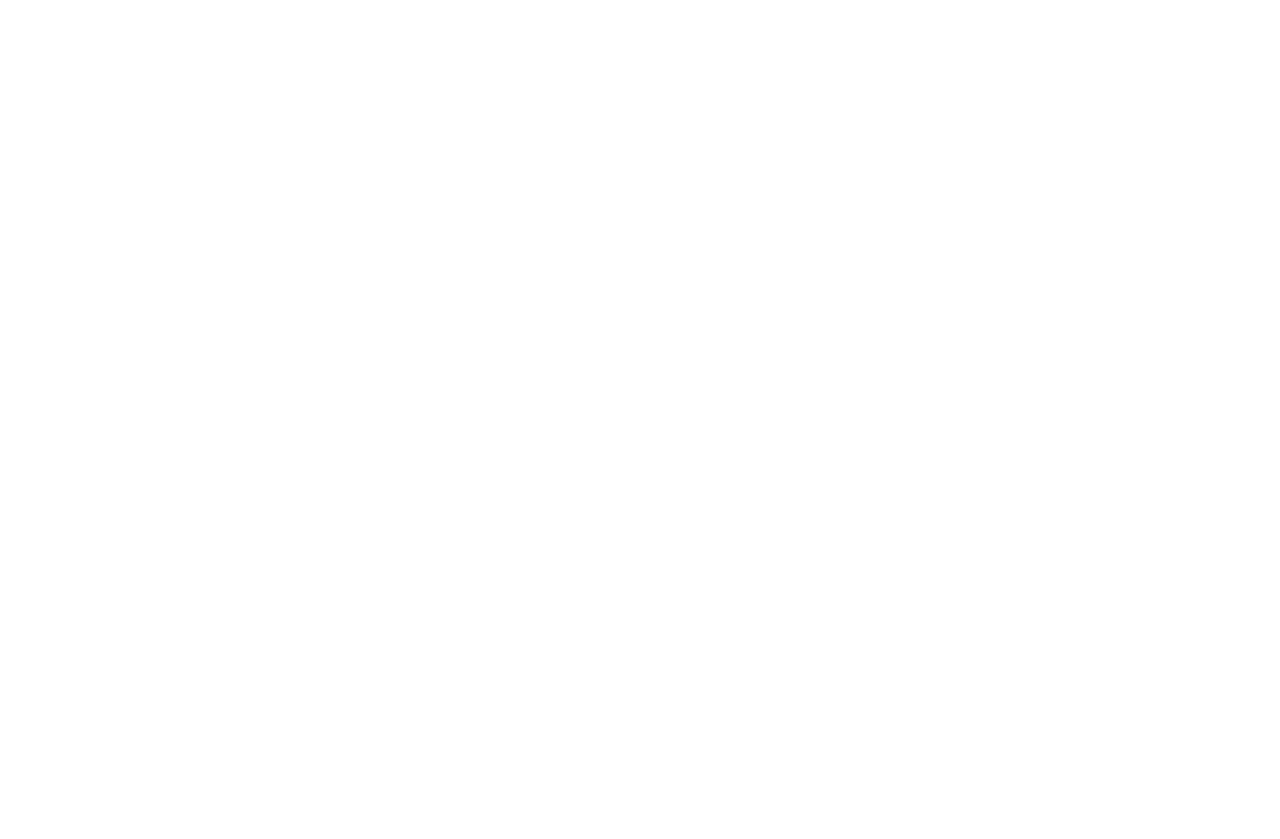
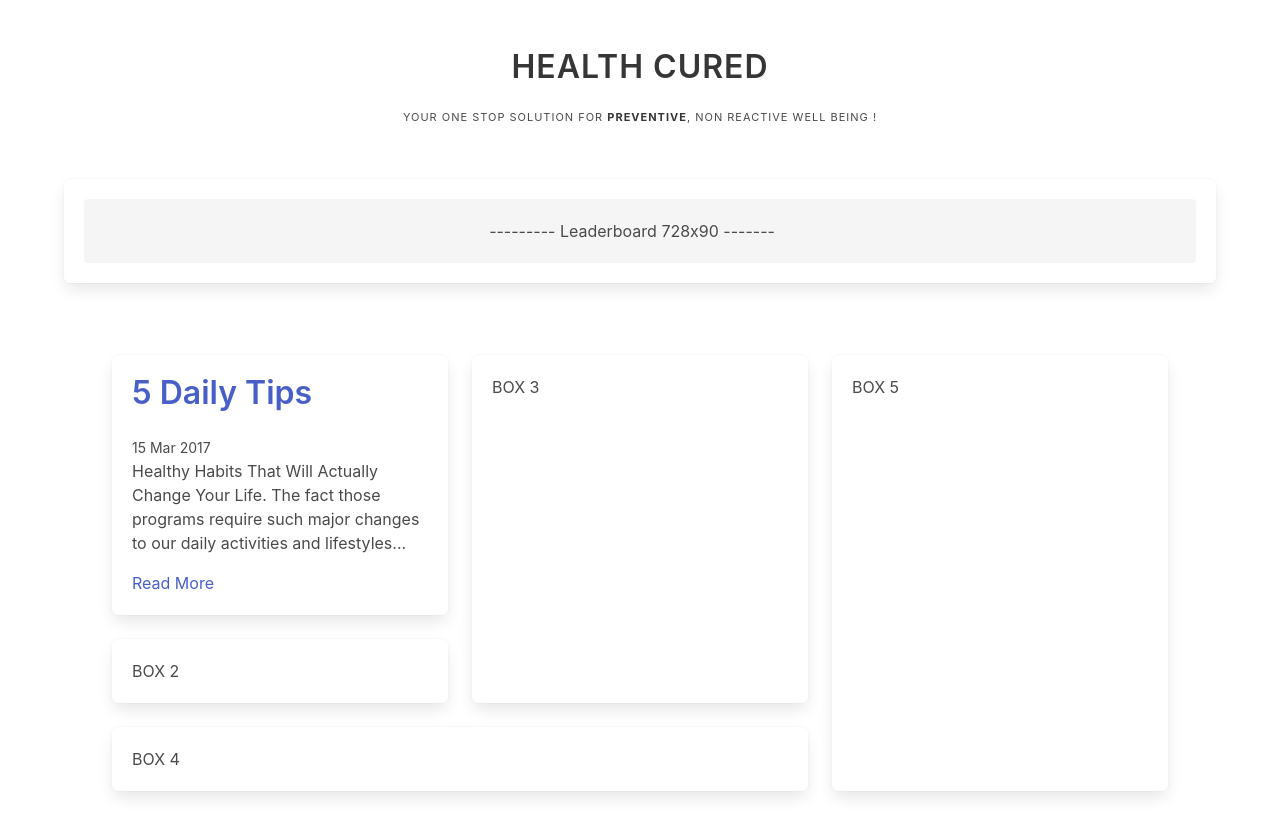
Before and after one commit to AmodD/healthcured, a plain HTML site: page index.html in a window 1280 px wide. Before the commit the page ends 800 px from the top, so only its background shows below. Drawn offline with nearby package versions, Linux system fonts and the light colour scheme.

Commit message:
showable version

```diff
--- a/index.html
+++ b/index.html
@@ -7,5 +7,67 @@
 	<style type="text/css">body { padding-top:1px;  } </style>
 </head>
 <body>
+
+  <section class="section">
+   <div class="container">
+     <div class="heading">
+       <p class="title has-text-centered">HEALTH CURED</p>
+	 <h4 class=" has-text-centered">
+	  Your one stop solution for <strong>preventive</strong>, non reactive well being !
+	 </h2>
+     </div>
+   </div>
+  </section>
+
+  <div class="container">
+
+    <div class="box">
+        <div class="notification has-text-centered">
+			  --------- Leaderboard 728x90 -------
+         </div>
+    </div>
+
+
+    <section class="section">
+
+     <div class="tile is-ancestor">
+       <div class="tile is-vertical is-8">
+          <div class="tile">
+	     <div class="tile is-parent is-vertical">
+	        <article class="tile is-child box">
+			<p class="title"><a>5 Daily Tips</a></p>
+		       <small>15 Mar 2017</small>
+		             <div class="content">
+				     <p> Healthy Habits That Will Actually Change Your Life. The fact those programs require such major changes to our daily activities and lifestyles...</p>
+                             <a>Read More</a>
+			     </div>
+		</article>
+		<article class="tile is-child box">
+	        	BOX 2
+		</article>
+	     </div>
+	     <div class="tile is-parent">
+	        <article class="tile is-child box">
+                        BOX 3
+		</article>
+	     </div>
+	  </div>
+	<div class="tile is-parent">
+	<article class="tile is-child box">
+		BOX 4																		  </article>
+        </div>
+      </div>
+      <div class="tile is-parent">
+       <article class="tile is-child box">
+	BOX 5
+       </article>
+      </div>
+    </div>
+  </section>
+
+
+
+  </div>
+
 </body>
 </html>
```
